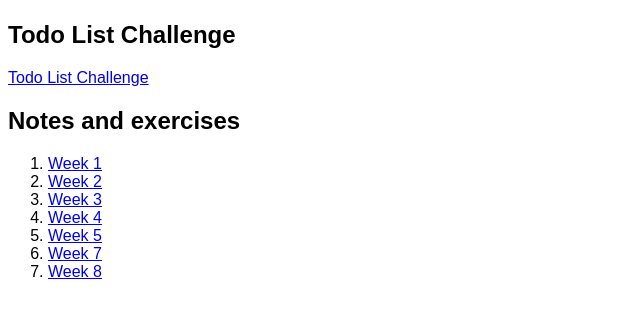
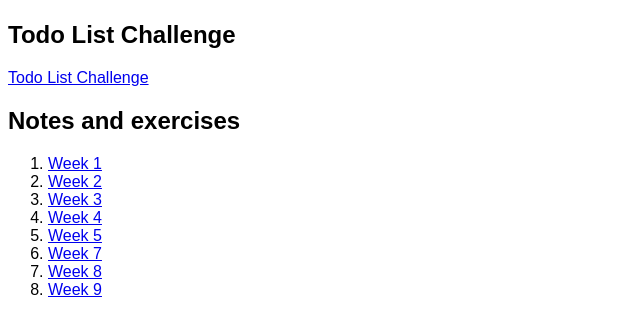
Before and after one commit to waaade/wdd330, a plain HTML site: page index.html in a window 1280 px wide. Shown: the part 59-392 px from the top of the page, without its empty margins (0-640 px from the left). Drawn offline with Linux system fonts and the light colour scheme.

Commit message:
Whoops, forgot to update index

```diff
--- a/index.html
+++ b/index.html
@@ -19,6 +19,7 @@
         <li><a href="notes05.html">Week 5</a></li>
         <li><a href="notes07.html">Week 7</a></li>
         <li><a href="notes08.html">Week 8</a></li>
+        <li><a href="notes09.html">Week 9</a></li>
     </ol>
 </body>
 </html>
```
